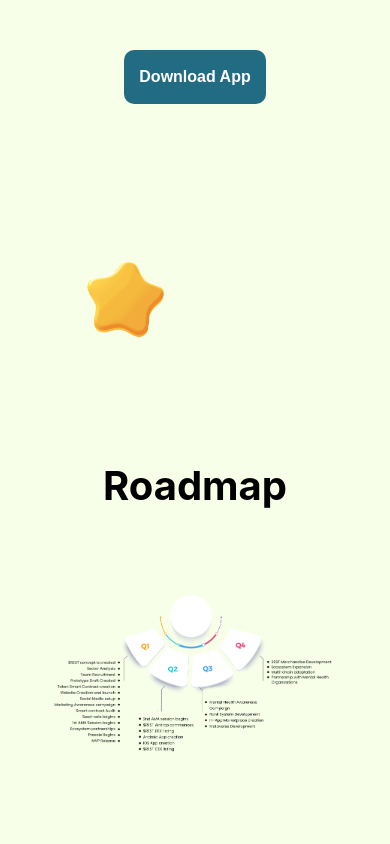
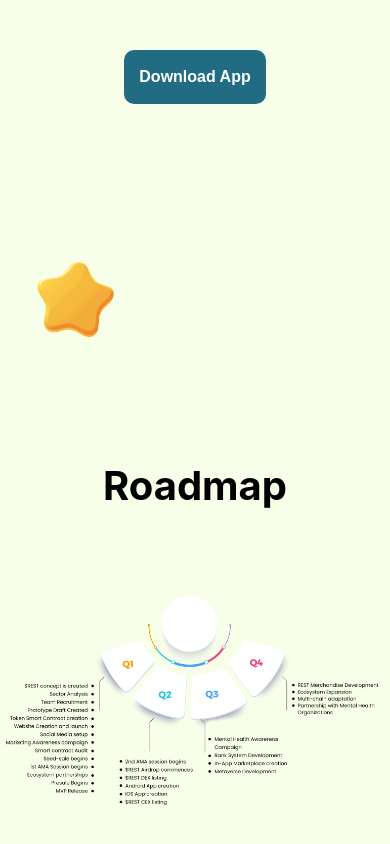
Before and after one commit to rest-token/frontend, a React (Create React App) app: page / in a window 390 px wide. Shown: the part 4742-5586 px from the top of the page. Built offline with nearby package versions, Linux system fonts and the light colour scheme.

Commit message:
designed the roadmap section

```diff
--- a/src/components/Roadmap.css
+++ b/src/components/Roadmap.css
@@ -11,3 +11,13 @@
 .roadmap--image{
     width: 100%;
 }
+
+@media(max-width: 800px){
+    .roadmap--image{
+        width: 100%;
+    }
+    .roadmap{
+        padding-left: 0;
+        padding-right: 0;
+    }
+}
```
